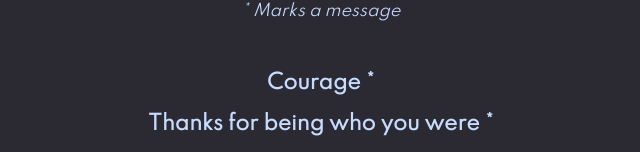
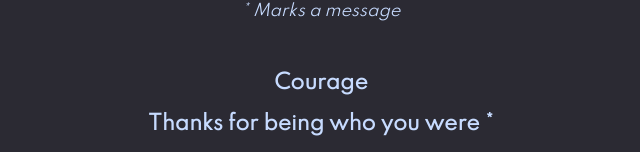
Before and after one commit to ci0cc0lat0/antpondnextjs, a Next.js app: page /list in a window 1280 px wide. Shown: the part 225-377 px from the top of the page, without its empty margins (319-959 px from the left). Built offline with nearby package versions, Linux system fonts and the light colour scheme.

Commit message:
removed a phrase

```diff
--- a/components/phrases.js
+++ b/components/phrases.js
@@ -1,11 +1,12 @@
 export const phrases = [
     {
         name:"Courage",
-        caption:"You weren't kidding about your ___ _____!<br>"+
+        caption:"",
+        fill:"bad habit, interaction",
+        later:"You weren't kidding about your ___ _____!<br>"+
         "But, I don't really care. "+
         "Shit happens, life goes on. I get that. <br>"+
-        "Perhaps we can try another ___________ but if not I understand.",
-        fill:"bad habit, interaction"
+        "Perhaps we can try another ___________ but if not I understand."
     },
     {
         name:"Thanks for being who you were",
```
